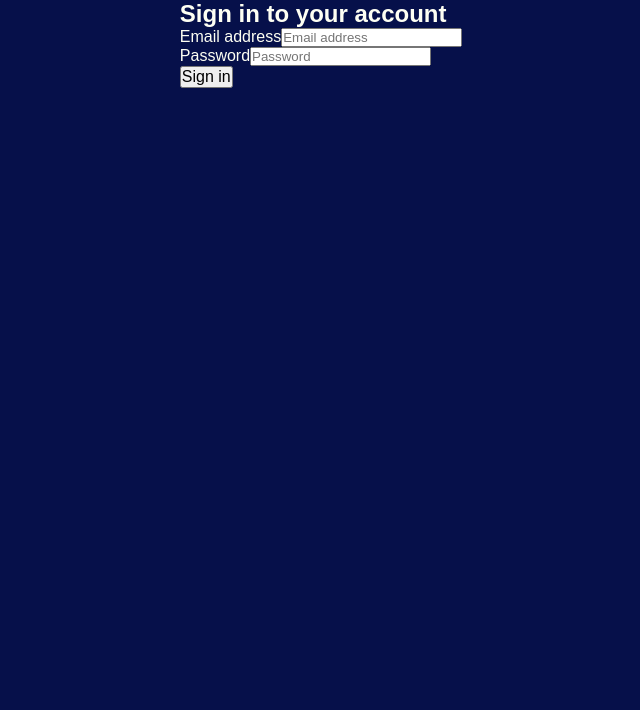
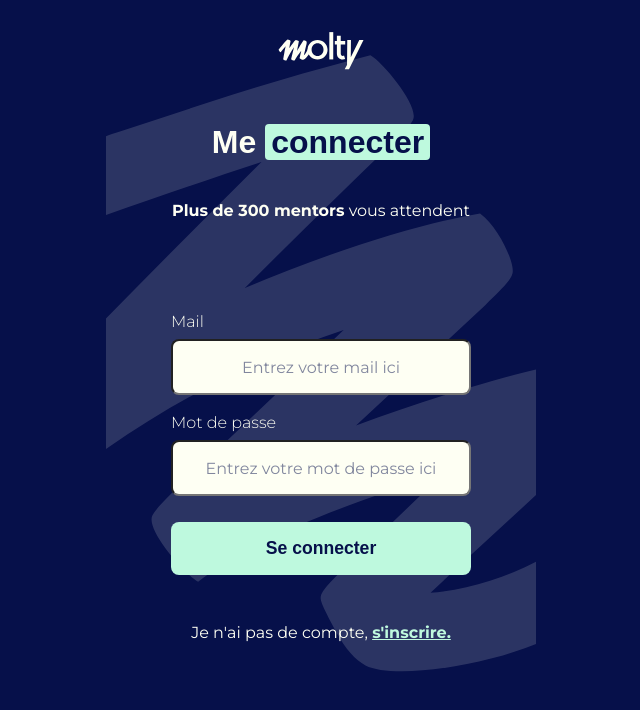
Before and after one commit to Shadi-ibr7/compet_b3, a Next.js app: page /auth/signin in a window 1280 px wide. Shown: the top 710 px of the page, without its empty margins (319-959 px from the left). Built offline with nearby package versions, Linux system fonts and the light colour scheme.

Commit message:
Login page

```diff
--- a/src/app/auth/signin/page.tsx
+++ b/src/app/auth/signin/page.tsx
@@ -1,88 +1,5 @@
-'use client';
-
-import { useState } from 'react';
-import { signIn } from 'next-auth/react';
-import { useRouter } from 'next/navigation';
+import LoginPage from "@/components/auth/LoginPage";
 
 export default function SignIn() {
-  const [email, setEmail] = useState('');
-  const [password, setPassword] = useState('');
-  const router = useRouter();
-
-  const handleSubmit = async (e: React.FormEvent) => {
-    e.preventDefault();
-
-    try {
-      const result = await signIn('credentials', {
-        email,
-        password,
-        redirect: false,
-      });
-
-      if (result?.error) {
-        console.error('Error:', result.error);
-      } else {
-        router.push('/');
-      }
-    } catch (error) {
-      console.error('Error:', error);
-    }
-  };
-
-  return (
-    <div className="min-h-screen flex items-center justify-center bg-gray-50">
-      <div className="max-w-md w-full space-y-8 p-8 bg-white rounded-xl shadow-lg">
-        <div>
-          <h2 className="mt-6 text-center text-3xl font-extrabold text-gray-900">
-            Sign in to your account
-          </h2>
-        </div>
-        <form className="mt-8 space-y-6" onSubmit={handleSubmit}>
-          <div className="rounded-md shadow-sm -space-y-px">
-            <div>
-              <label htmlFor="email-address" className="sr-only">
-                Email address
-              </label>
-              <input
-                id="email-address"
-                name="email"
-                type="email"
-                autoComplete="email"
-                required
-                className="appearance-none rounded-none relative block w-full px-3 py-2 border border-gray-300 placeholder-gray-500 text-gray-900 rounded-t-md focus:outline-none focus:ring-indigo-500 focus:border-indigo-500 focus:z-10 sm:text-sm"
-                placeholder="Email address"
-                value={email}
-                onChange={(e) => setEmail(e.target.value)}
-              />
-            </div>
-            <div>
-              <label htmlFor="password" className="sr-only">
-                Password
-              </label>
-              <input
-                id="password"
-                name="password"
-                type="password"
-                autoComplete="current-password"
-                required
-                className="appearance-none rounded-none relative block w-full px-3 py-2 border border-gray-300 placeholder-gray-500 text-gray-900 rounded-b-md focus:outline-none focus:ring-indigo-500 focus:border-indigo-500 focus:z-10 sm:text-sm"
-                placeholder="Password"
-                value={password}
-                onChange={(e) => setPassword(e.target.value)}
-              />
-            </div>
-          </div>
-
-          <div>
-            <button
-              type="submit"
-              className="group relative w-full flex justify-center py-2 px-4 border border-transparent text-sm font-medium rounded-md text-white bg-indigo-600 hover:bg-indigo-700 focus:outline-none focus:ring-2 focus:ring-offset-2 focus:ring-indigo-500"
-            >
-              Sign in
-            </button>
-          </div>
-        </form>
-      </div>
-    </div>
-  );
+  return <LoginPage />;
 }
--- a/src/components/Navbar.tsx
+++ b/src/components/Navbar.tsx
@@ -6,7 +6,7 @@
   { label: 'Accueil', href: '/' },
   { label: 'Trouver un job', href: '/jobs' },
   { label: 'On vous accompagne !', href: '/accompagnement' },
-  { label: 'Se connecter', href: '/login', special: true },
+  { label: 'Se connecter', href: '/auth/signin', special: true },
 ];
 
 const Navbar = () => {
--- /dev/null
+++ b/src/components/auth/LoginPage.tsx
@@ -0,0 +1,35 @@
+import React from "react";
+import Image from "next/image";
+import Link from "next/link";
+import styles from "@/styles/Login.module.css";
+
+export default function LoginPage() {
+  return (
+    <div className={styles.container}>
+      <Link href="/">
+        <Image className={styles.logo} width={85.5} height={40} alt="Molty" src="/Logotype.svg" />
+      </Link>
+      <h1 className={styles.title}>
+        Me <span className={styles.highlight}>connecter</span>
+      </h1>
+      <div className={styles.subtitle}>
+        <b>Plus de 300 mentors</b> vous attendent
+      </div>
+      <form className={styles.form}>
+        <div className={styles.inputGroup}>
+          <label className={styles.label}>Mail</label>
+          <input className={styles.input} type="email" placeholder="Entrez votre mail ici" />
+        </div>
+        <div className={styles.inputGroup}>
+          <label className={styles.label}>Mot de passe</label>
+          <input className={styles.input} type="password" placeholder="Entrez votre mot de passe ici" />
+        </div>
+        <button type="submit" className={styles.submitBtn}>Se connecter</button>
+      </form>
+      <div className={styles.signup}>
+        <span>Je n'ai pas de compte, </span>
+        <b className={styles.signupLink}>s'inscrire.</b>
+      </div>
+    </div>
+  );
+}
--- /dev/null
+++ b/src/styles/Login.module.css
@@ -0,0 +1,129 @@
+.container {
+  width: 100%;
+  min-height: 80vh;
+  background: url('/m.svg') center top no-repeat, #06104a;
+  background-size: 430px 727px;
+  color: #fefff3;
+  display: flex;
+  flex-direction: column;
+  align-items: center;
+  justify-content: center;
+  gap: 32px;
+  font-family: 'Montserrat', sans-serif;
+  padding: 32px 0;
+}
+
+.logo {
+  width: 85.5px;
+  height: 40px;
+  margin-bottom: 16px;
+}
+
+.title {
+  font-family: 'Aconchego Text Test', sans-serif;
+  font-size: 2rem;
+  color: #fefff3;
+  text-align: center;
+  margin-bottom: 8px;
+}
+
+.highlight {
+  color: #06104a;
+  background: #bef9de;
+  border-radius: 4px;
+  padding: 0 6px;
+}
+
+.subtitle {
+  font-size: 16px;
+  color: #fefff3;
+  text-align: center;
+  margin-bottom: 60px;
+}
+
+.form {
+  width: 100%;
+  max-width: 340px;
+  display: flex;
+  flex-direction: column;
+  gap: 18px;
+}
+
+.inputGroup {
+  margin: 0 20px 0 20px;
+  display: flex;
+  flex-direction: column;
+  gap: 8px;
+}
+
+.label {
+  font-weight: 300;
+  color: #fefff3;
+}
+
+.input {
+  width: 100%;
+  position: relative;
+  border-radius: 8px;
+  background-color: #fefff3;
+  height: 56px;
+  display: flex;
+  flex-direction: row;
+  align-items: center;
+  justify-content: flex-start;
+  padding: 16px;
+  box-sizing: border-box;
+  text-align: center;
+  font-size: 16px;
+  color: #06104a;
+  font-family: Montserrat;
+}
+
+.input::placeholder {
+  color: #06104a;
+  opacity: 0.5;
+}
+
+.submitBtn {
+  margin: 0 20px 0 20px;
+  border-radius: 8px;
+  background: #bef9de;
+  color: #06104a;
+  font-weight: 700;
+  font-size: 1.1rem;
+  padding: 16px 0;
+  border: none;
+  cursor: pointer;
+  margin-top: 8px;
+  transition: background 0.2s;
+}
+
+.submitBtn:hover {
+  background: #3ec28f;
+}
+
+.signup {
+  color: #fefff3;
+  text-align: center;
+  font-size: 16px;
+  margin-top: 16px;
+}
+
+.signupLink {
+  color: #bef9de;
+  cursor: pointer;
+  text-decoration: underline;
+}
+
+@media (max-width: 500px) {
+  .container {
+    padding: 16px 0;
+    gap: 18px;
+  }
+  .form {
+    max-width: 98vw;
+  }
+  .title {
+    font-size: 1.2rem;
+  }
+}
```
